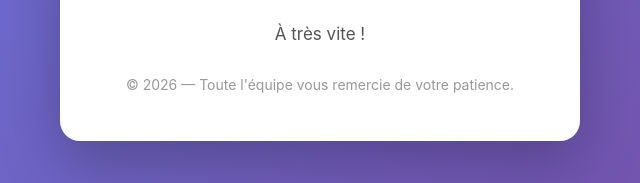
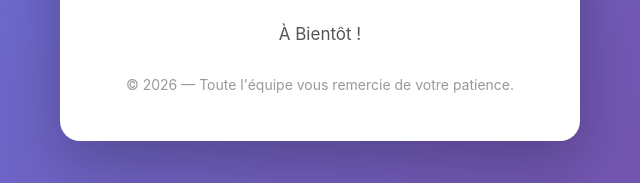
Before and after one commit to mohamed4agd/Mozamana_git_claude, a plain HTML site: page index.html in a window 1280 px wide. Shown: the part 546-729 px from the top of the page, 320-960 px from the left. Drawn offline with Linux system fonts and the light colour scheme.

Commit message:
Change 'À très vite' to 'À Bientôt'

```diff
--- a/index.html
+++ b/index.html
@@ -81,7 +81,7 @@
       ✨ Revenez bientôt&nbsp;: nous rouvrirons les inscriptions très prochainement.
     </div>
     <p>
-      À très vite&nbsp;!
+      À Bientôt&nbsp;!
     </p>
     <div class="footer">© 2026 — Toute l'équipe vous remercie de votre patience.</div>
   </div>
```
